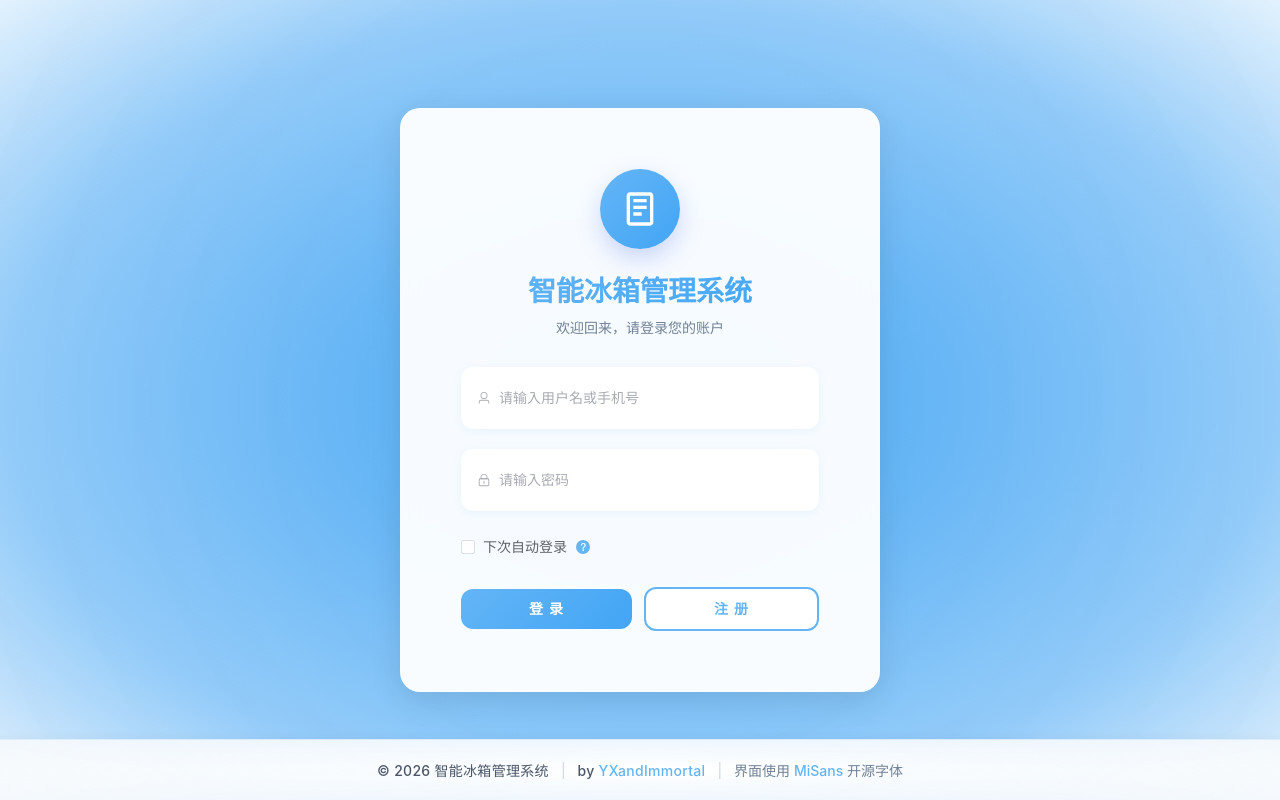
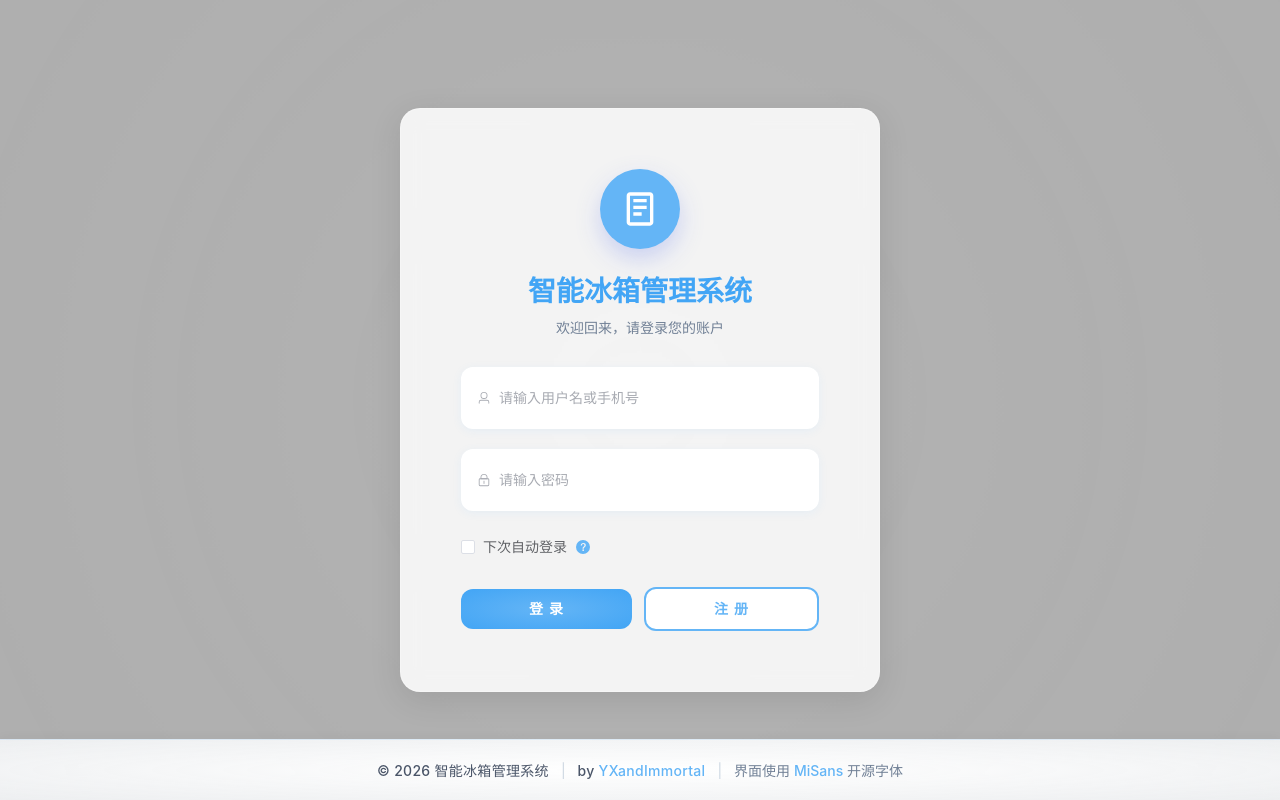
Before and after one commit to YXandImmortal/fridge-butler, a Vue app in the folder frontend/: page /login in a window 1280 px wide. Built offline with nearby package versions, Linux system fonts and the light colour scheme; a web font is replaced by a local one.

Commit message:
调整页面布局与主题色

```diff
--- a/frontend/src/assets/theme.css
+++ b/frontend/src/assets/theme.css
@@ -8,11 +8,8 @@
     --warn-color: #FFB74D;
     --danger-color: #F87171;
 
-    /* 认证页面渐变颜色 */
-    --auth-gradient-1: #E3F2FD;
-    --auth-gradient-2: #90CAF9;
-    --auth-gradient-3: #64B5F6;
-    --auth-gradient-4: #42A5F5;
+
+    --auth-subtitle-color: #718096;
 
     /* 覆盖 ElementPlus 主色调（按钮、输入框、菜单全部生效） */
     --el-color-primary: #64B5F6;
@@ -22,7 +19,7 @@
     --el-color-primary-dark-2: #42A5F5;
 
     /* 页面背景 */
-    --page-bg: #F8FAFC;
+    --page-bg: #aeaeae;
     --card-bg: #ffffff;
 }
 
@@ -51,8 +48,7 @@ body {
 /* 认证页面容器 */
 .auth-page {
     min-height: 100vh;
-    /*background: linear-gradient(135deg, #667eea 0%, #764ba2 100%); */
-    background: radial-gradient(ellipse at center, var(--auth-gradient-4) 0%, var(--auth-gradient-3) 35%, var(--auth-gradient-2) 70%, var(--auth-gradient-1) 100%);
+    background: var(--page-bg);
     display: flex;
     flex-direction: column;
     align-items: center;
@@ -96,7 +92,7 @@ body {
 /* 认证卡片 */
 .auth-card {
     padding: 40px;
-    background: rgba(255, 255, 255, 0.9);
+
     backdrop-filter: blur(15px);
     border-radius: 20px;
     box-shadow: 0 8px 32px rgba(0, 0, 0, 0.1);
@@ -105,7 +101,7 @@ body {
 }
 
 .auth-card:hover {
-    box-shadow: 0 12px 40px rgba(255, 255, 255, 0.2);
+    box-shadow: 0 12px 60px rgba(224, 224, 242, 0.25);
     transform: translateY(-2px);
 }
 
@@ -126,7 +122,7 @@ body {
 /* 认证副标题 */
 .auth-subtitle {
     font-size: 14px;
-    color: #718096;
+    color: var(--auth-subtitle-color);
     margin: 0;
 }
 
@@ -173,7 +169,7 @@ body {
 /* 主要按钮（登录/注册） */
 .auth-primary-btn {
     flex: 1;
-    background: linear-gradient(135deg, var(--primary-color), var(--primary-dark));
+    background: radial-gradient(ellipse, var(--primary-color), var(--primary-dark));
     border: none;
 }
 
@@ -220,15 +216,9 @@ body {
 
 /* ========== 原有样式 ========== */
 
-/* 登录页面渐变背景 */
-.login-gradient-bg {
-    background: linear-gradient(135deg, #667eea 0%, #764ba2 100%);
-    min-height: 100vh;
-}
-
 /* 玻璃态卡片效果 */
 .glass-card {
-    background: rgba(255, 255, 255, 0.95);
+    background: rgba(255, 255, 255, 0.85);
     backdrop-filter: blur(10px);
     border-radius: 20px;
     box-shadow: 0 8px 32px rgba(0, 0, 0, 0.1);
@@ -294,7 +284,7 @@ body {
     justify-content: center;
     width: 80px;
     height: 80px;
-    background: linear-gradient(135deg, var(--primary-color), var(--primary-dark));
+    background: var(--primary-color);
     border-radius: 50%;
     box-shadow: 0 10px 25px rgba(102, 126, 234, 0.3);
     transition: all 0.3s ease;
@@ -314,7 +304,7 @@ body {
 .animated-title {
     animation: fadeInDown 0.6s ease-out;
     transform: translateZ(0);
-    background: linear-gradient(135deg, var(--primary-color), var(--primary-dark));
+    background: var(--primary-dark);
     -webkit-background-clip: text;
     -webkit-text-fill-color: transparent;
     background-clip: text;
```
